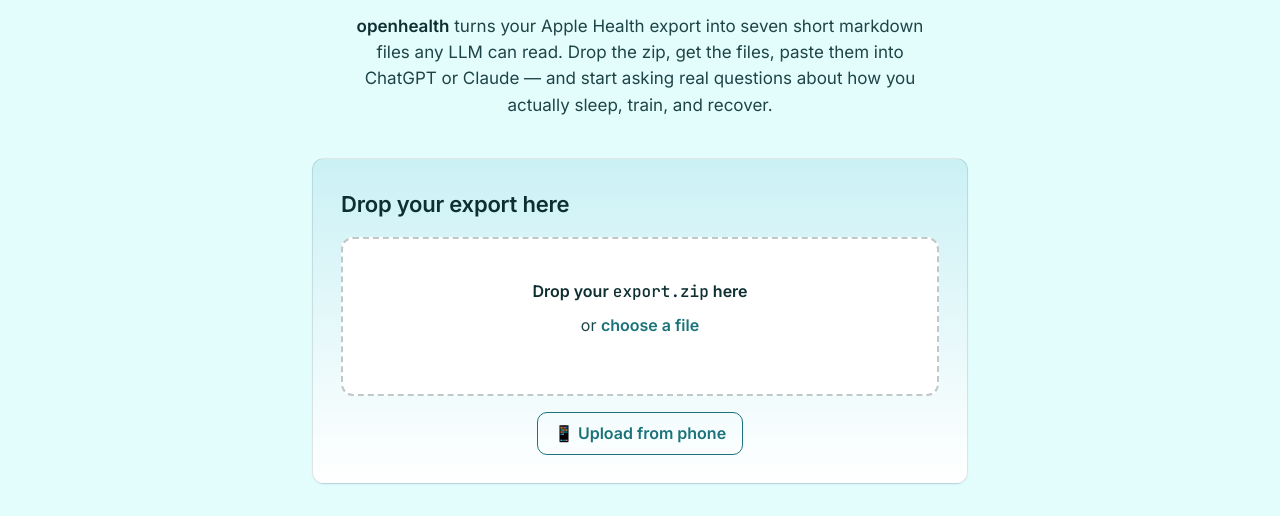
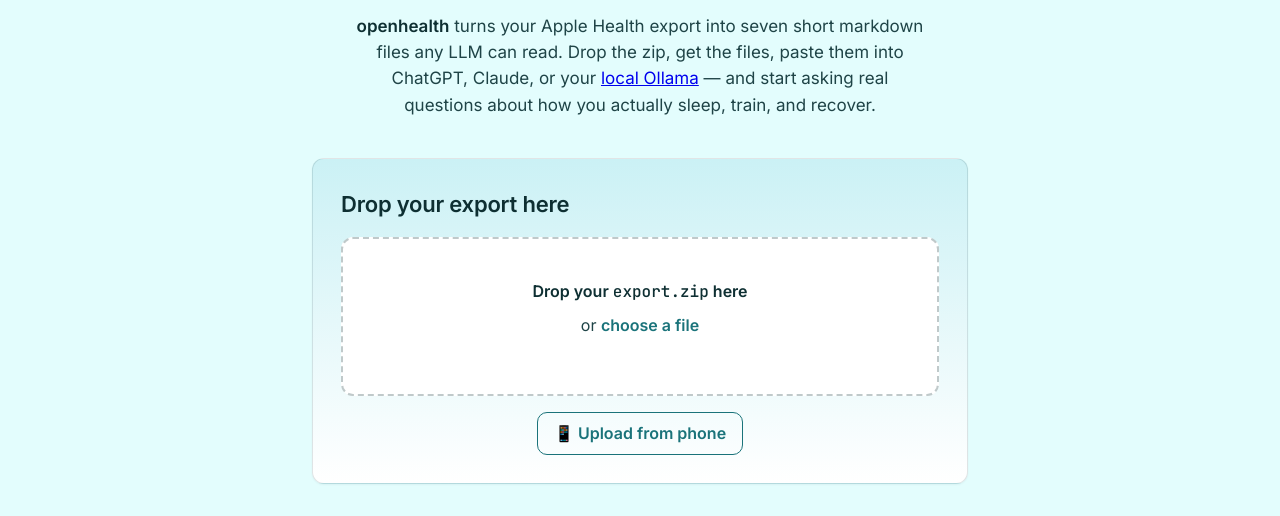
Before and after one commit to jonnonz1/openhealth, a website built with Vite: page packages/web/index.html in a window 1280 px wide. Shown: the part 279-795 px from the top of the page. Built offline with nearby package versions, Linux system fonts and the light colour scheme; no server answers.

Commit message:
copy(web): add 'or your local Ollama' to the hero lead
Mention Ollama alongside ChatGPT/Claude in the hero lead so visitors
who care about full-local know there's a path before they have to
scroll. Linked to the new #ollama section.

```diff
--- a/packages/web/index.html
+++ b/packages/web/index.html
@@ -34,7 +34,7 @@
       <section class="hero">
         <h1>Chat with your Apple Health data.</h1>
         <p class="lead">
-          <strong>openhealth</strong> turns your Apple Health export into seven short markdown files any LLM can read. Drop the zip, get the files, paste them into ChatGPT or Claude — and start asking real questions about how you actually sleep, train, and recover.
+          <strong>openhealth</strong> turns your Apple Health export into seven short markdown files any LLM can read. Drop the zip, get the files, paste them into ChatGPT, Claude, or your <a href="#ollama">local Ollama</a> — and start asking real questions about how you actually sleep, train, and recover.
         </p>
       </section>
 
```
